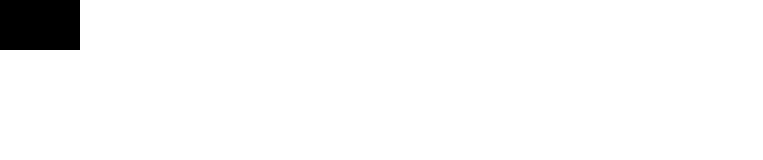
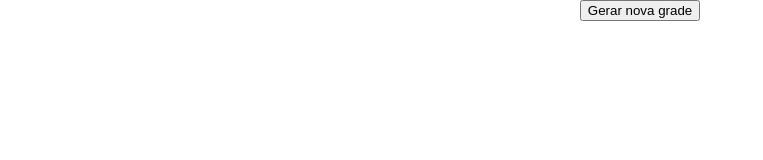
Before and after one commit to Morenofael/etch-a-sketch, a plain HTML site: page index.html in a window 1280 px wide. Shown: the whole page, without its empty margins (0-763 px from the left). Drawn offline with Linux system fonts and the light colour scheme.

Commit message:
adicionar botoes e flexibilizar divs

```diff
--- a/code.js
+++ b/code.js
@@ -1,3 +1,6 @@
+function generateGrid(){
+    alert("Isso vai fazer alguma coisa um dia");
+}
 let main = document.querySelector('main')
 for(i=0;i<16;i++){
     let rowDiv = document.createElement('div');
--- a/index.html
+++ b/index.html
@@ -9,6 +9,9 @@
     <script src="code.js" defer></script>
 </head>
 <body>
+    <header>
+        <button onclick="generateGrid()">Gerar nova grade</button>
+    </header>
     <main>
 
     </main>
--- a/style.css
+++ b/style.css
@@ -1,10 +1,19 @@
 body{
     margin:0px;
 }
-    main .rowDiv{
-        height: 6.25vh;
+    header{
         display: flex;
+        justify-content: center;
     }
-        main .rowDiv .squareDiv{
-            width: 6.25vw;
+    main{
+        display: flex;
+        flex-direction: column;
+        height: 100vh;
+    }
+        main .rowDiv{
+            flex: 1;
+            display: flex;
         }
+            main .rowDiv .squareDiv{
+                flex: 1;
+            }
```
